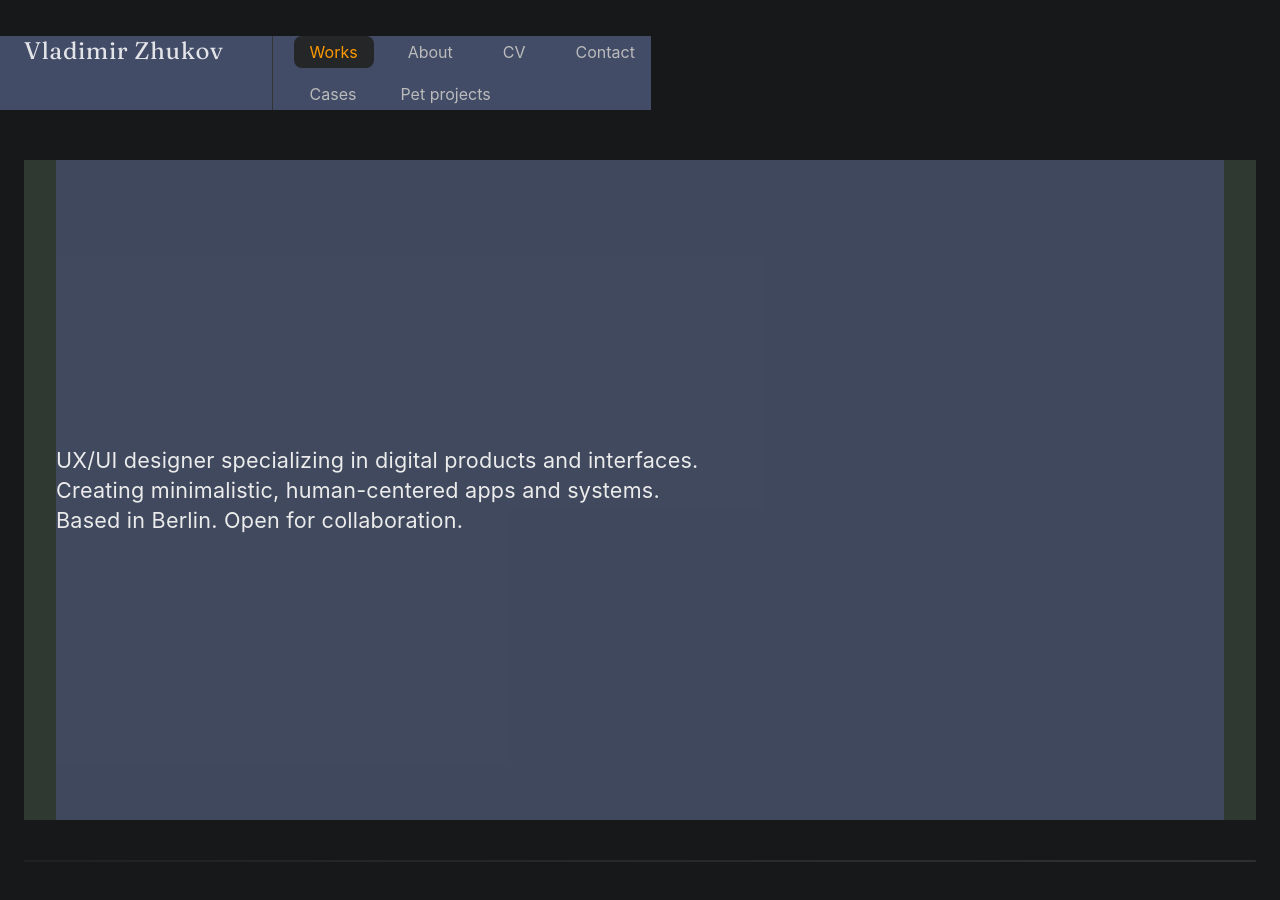
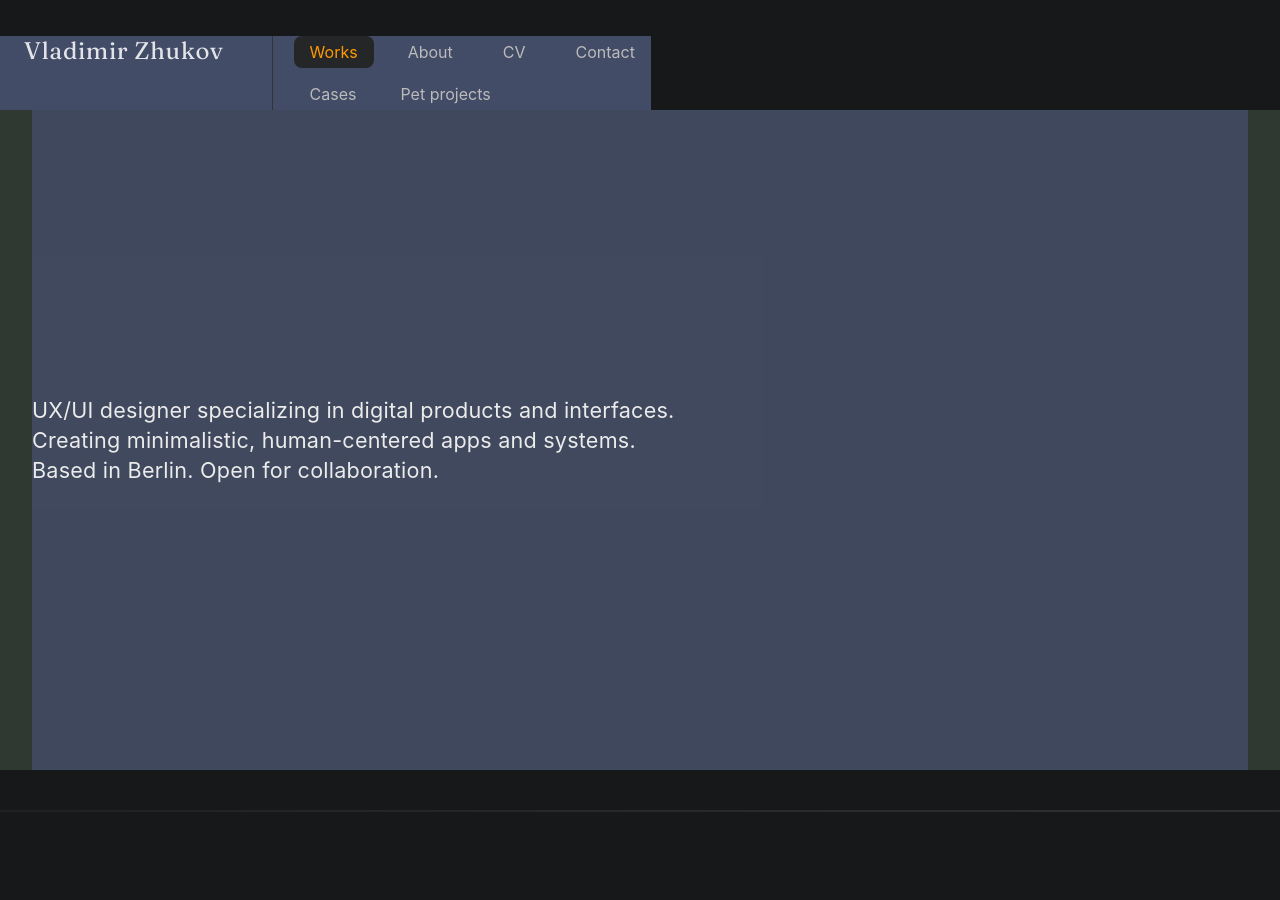
Before and after one commit to uxiscool/experience, a Jekyll site: the page built from index.md, in a window 1280 px wide. Built offline with Jekyll 4.4.1, drawn with Linux system fonts in a browser that asks for light colours.

Commit message:
Add files via upload

```diff
--- a/assets/css/main.css
+++ b/assets/css/main.css
@@ -108,9 +108,9 @@ header {
 }
 
 main {
-  margin: 50px auto 0 auto;
+  /* margin: 50px auto 0 auto;
   padding: 0 24px;
-  min-height: 60vh;
+  min-height: 60vh; */
 }
 
 @media (max-width: 700px) {
```
